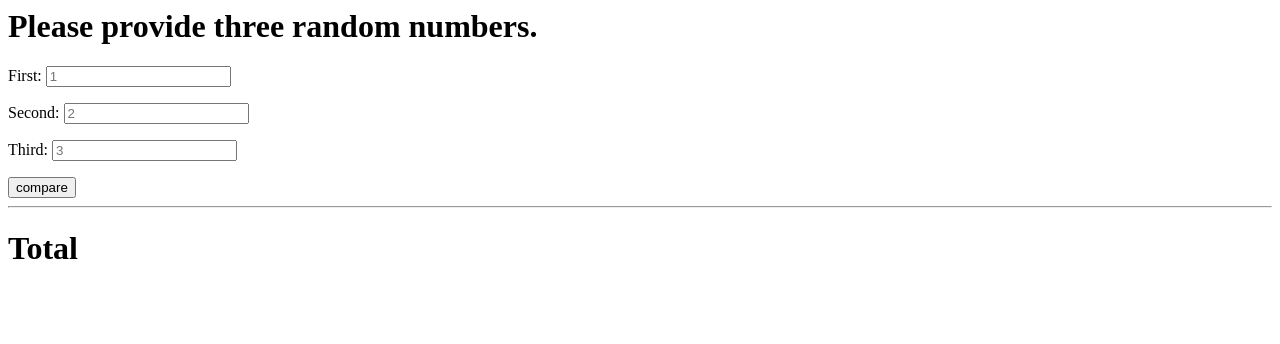
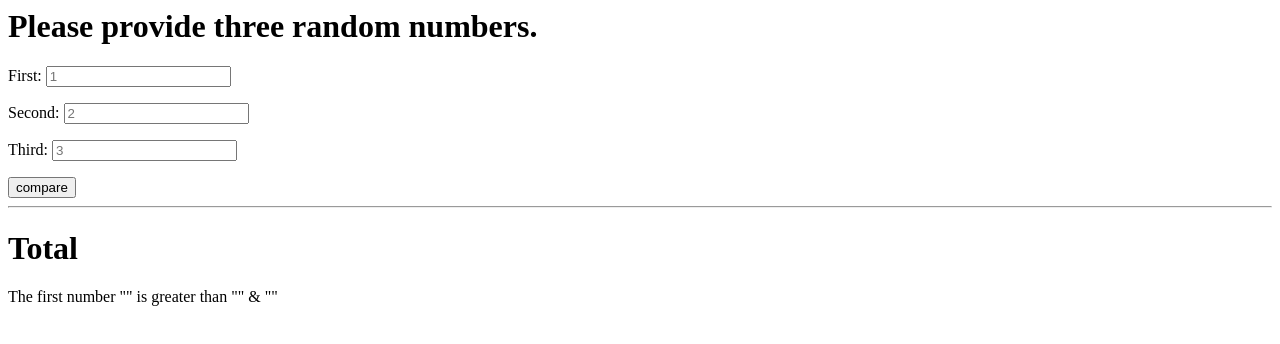
Before and after one commit to RockyKev/git-test, a website: page index.html in a window 1280 px wide. Both pictures are taken after a click on the button "compare". Drawn offline with Linux system fonts and the light colour scheme.

Commit message:
added hello.js

```diff
--- /dev/null
+++ b/hello.js
@@ -0,0 +1 @@
+console.log("Hello!")
--- a/index.html
+++ b/index.html
@@ -25,6 +25,9 @@
         <hr />
         <h1> Total </h1>
 
+        <p id="total"> <i>it will show up here</i> </p>
+
+
 
         <script src="sortthreenumbers.js"></script>
     </body>
--- a/package.json
+++ b/package.json
@@ -2,11 +2,12 @@
   "name": "git-test",
   "version": "1.0.0",
   "description": "This is git-test",
-  "main": "index.html",
+  "main": "index.js",
   "dependencies": {},
   "devDependencies": {},
   "scripts": {
-    "test": "echo \"Error: no test specified\" && exit 1"
+    "test": "echo \"Error: no test specified\" && exit 1",
+    "start": "node index.js"
   },
   "repository": {
     "type": "git",
--- a/sortthreenumbers.js
+++ b/sortthreenumbers.js
@@ -42,7 +42,7 @@
     }
 
   //return the data
-  //document.querySelector("#total").innerHTML = result
+  document.querySelector("#total").innerHTML = result
 
 
 }
```
Also changed, not shown: 1 other file.
